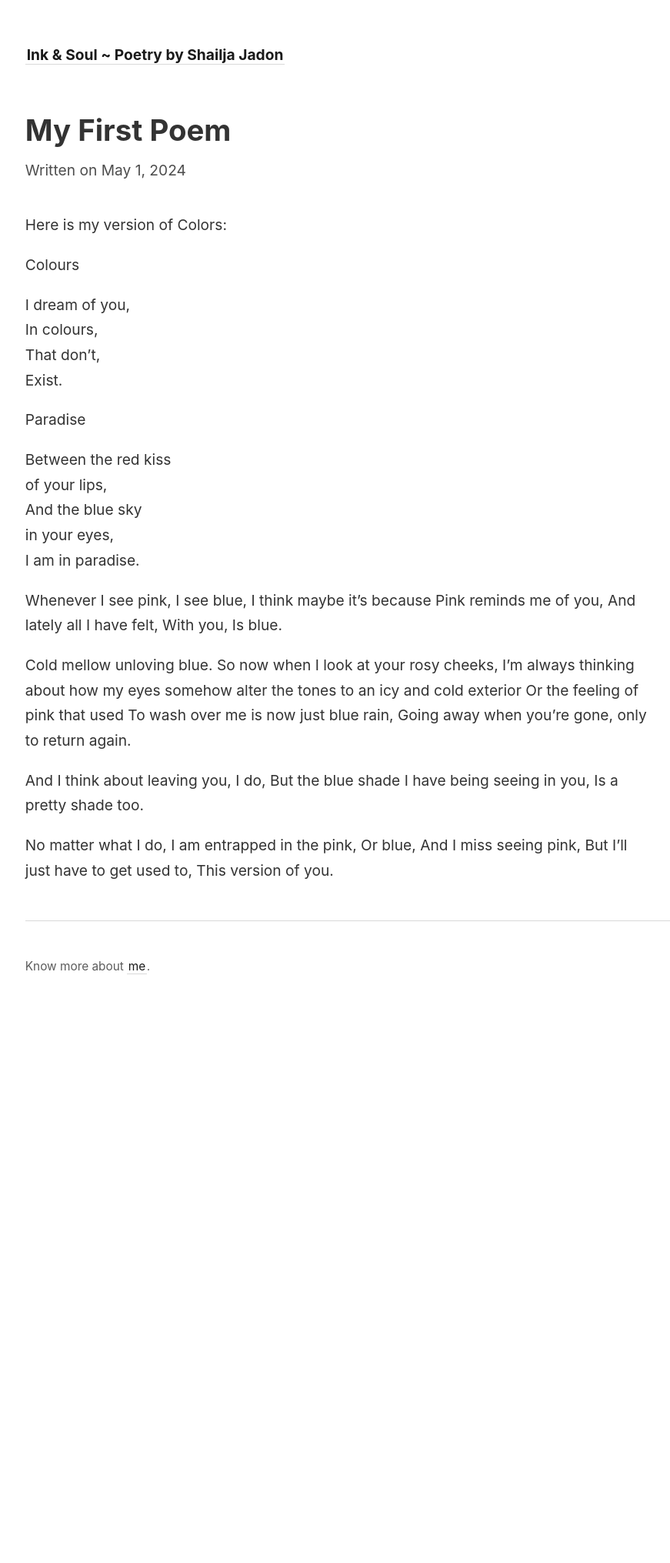
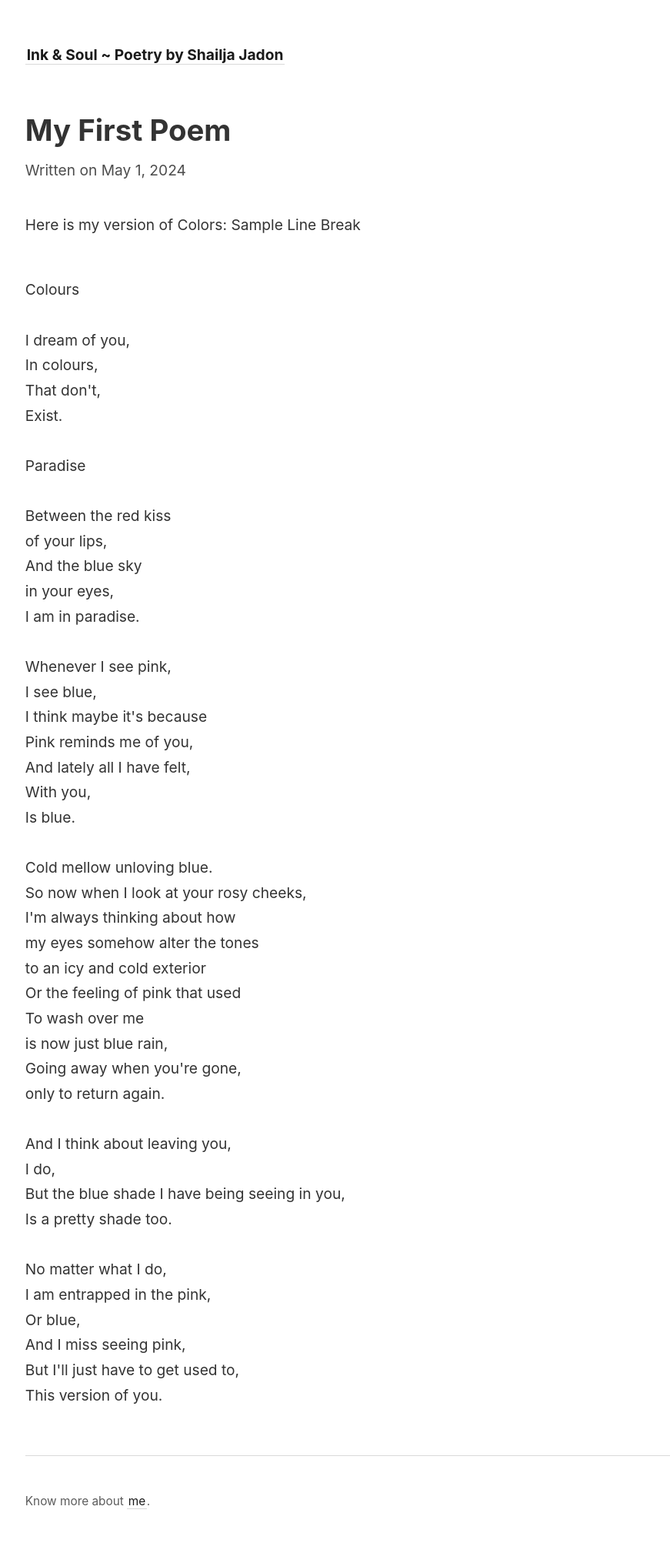
Before and after one commit to tusharnankani/poem, a Jekyll site: the page built from _notes/my-first-poem.md, in a window 1280 px wide. Shown: the whole page at 77% size, without its empty margins (44-915 px from the left). Built offline with Jekyll 4.4.1, drawn with Linux system fonts in a browser that asks for light colours; before the commit the page ends 1335 px from its top, so only the background shows below that.

Commit message:
programtic fix

```diff
--- a/_notes/my-first-poem.md
+++ b/_notes/my-first-poem.md
@@ -4,8 +4,9 @@ date: 2024-05-01
 ---
 
 Here is my version of Colors:
+Sample Line Break
 
-
+<div class="poetry">
 Colours
 
 I dream of you,
@@ -51,3 +52,5 @@ Or blue,
 And I miss seeing pink,
 But I'll just have to get used to,
 This version of you.
+
+</div>
--- a/_sass/_style.scss
+++ b/_sass/_style.scss
@@ -144,3 +144,12 @@ code {
   color: #ccc;
   cursor: help;
 }
+
+.poetry {
+  white-space: pre-line;
+}
+
+.poetry br {
+  display: block;
+  content: "";
+}
```
